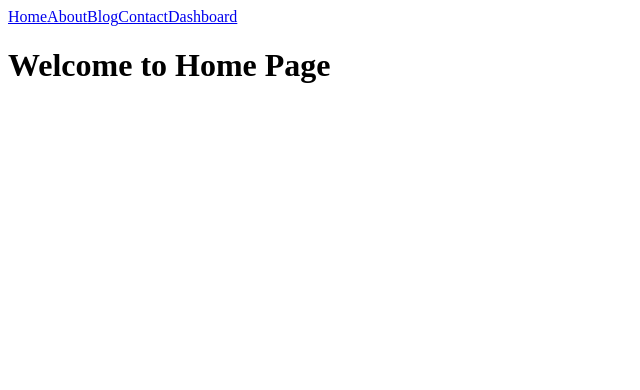
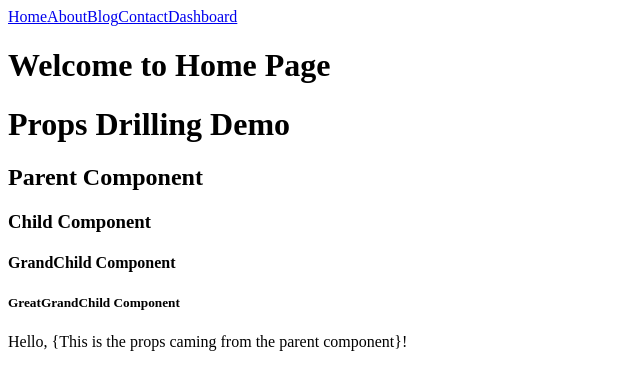
Before and after one commit to iambibek-1/react-training, a React (Vite) app: page / in a window 1280 px wide. Shown: the top 390 px of the page, without its empty margins (0-640 px from the left). Built offline with nearby package versions, Linux system fonts and the light colour scheme.

Commit message:
add props drilling

```diff
--- a/src/App.jsx
+++ b/src/App.jsx
@@ -13,6 +13,7 @@ import PostDetails from './pages/Blog/PostDetails';
 import ContactLayout from './pages/Contact/ContactLayout';
 import Contact from './pages/Contact/Contact';
 import ContactDetails from './pages/Contact/ContactDetails';
+import Parent from './propsdrill/Parent';
 
 const App = () => {
   return (
@@ -41,6 +42,9 @@ const App = () => {
           </Route>
         </Route>
       </Routes>
+
+      <h1>Props Drilling Demo</h1>
+      <Parent/>
     </>
   );
 };
--- /dev/null
+++ b/src/propsdrill/Child.jsx
@@ -0,0 +1,13 @@
+import React from "react";
+import GrandChild from "./GrandChild";
+
+function Child({ userName }) {
+  return (
+    <div>
+      <h3>Child Component</h3>
+      <GrandChild userName={userName} />
+    </div>
+  );
+}
+
+export default Child;
--- /dev/null
+++ b/src/propsdrill/GrandChild.jsx
@@ -0,0 +1,13 @@
+import React from "react";
+import GreatGrandChild from "./GreatGrandChild";
+
+function GrandChild({ userName }) {
+  return (
+    <div>
+      <h4>GrandChild Component</h4>
+      <GreatGrandChild userName={userName} />
+    </div>
+  );
+}
+
+export default GrandChild;
--- /dev/null
+++ b/src/propsdrill/GreatGrandChild.jsx
@@ -0,0 +1,12 @@
+import React from "react";
+
+function GreatGrandChild({ userName }) {
+  return (
+    <div>
+      <h5>GreatGrandChild Component</h5>
+      <p>Hello, {userName}! </p>
+    </div>
+  );
+}
+
+export default GreatGrandChild;
--- /dev/null
+++ b/src/propsdrill/Parent.jsx
@@ -0,0 +1,15 @@
+import React from "react";
+import Child from "./Child";
+
+function Parent() {
+  const userName = "{This is the props caming from the parent component}";
+
+  return (
+    <div>
+      <h2>Parent Component</h2>
+      <Child userName={userName} />
+    </div>
+  );
+}
+
+export default Parent;
```
